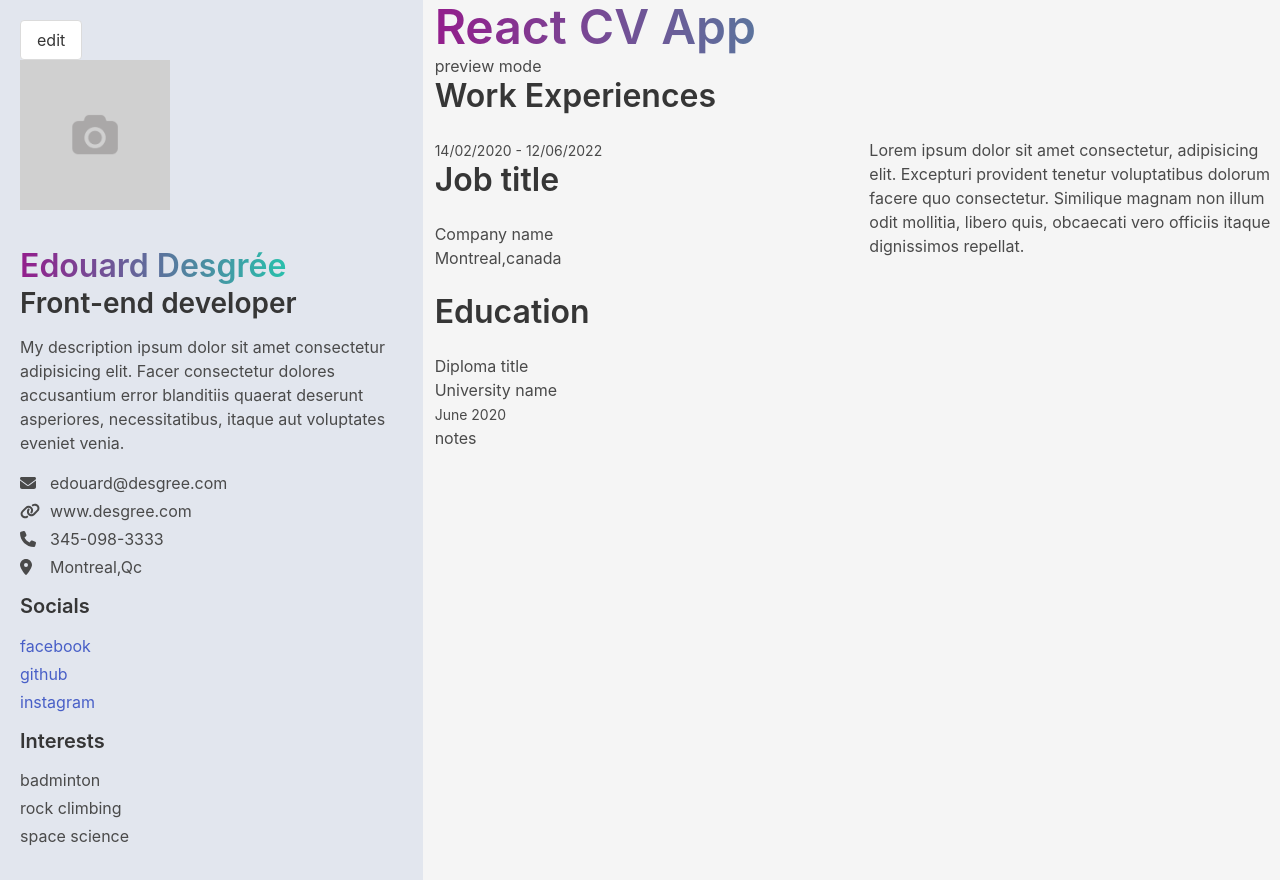
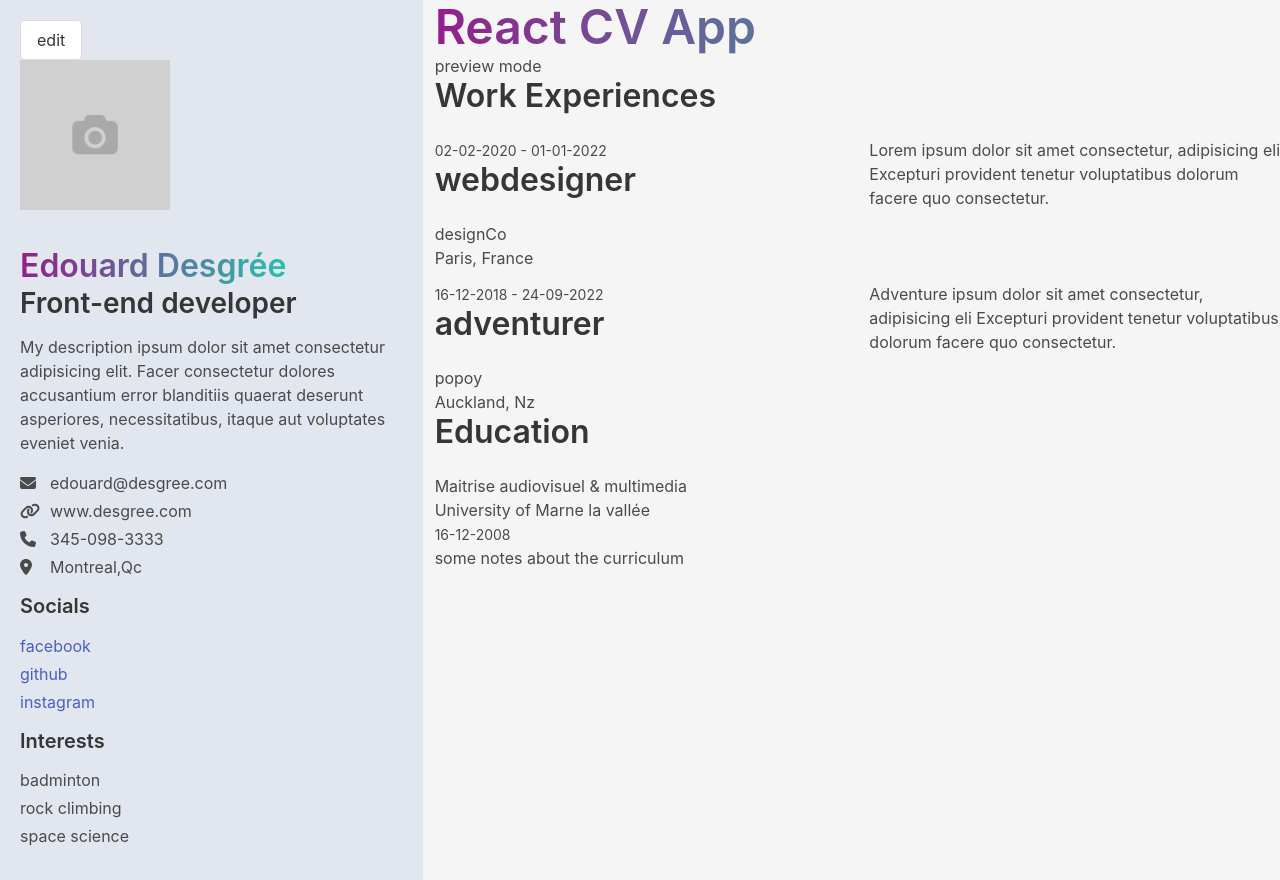
Before and after one commit to edesgree/react-cv-app, a React (Vite) app: page / in a window 1280 px wide. Built offline with nearby package versions, Linux system fonts and the light colour scheme.

Commit message:
add work and education components

```diff
--- a/src/App.jsx
+++ b/src/App.jsx
@@ -3,6 +3,8 @@ import data from './assets/data';
 import Interests from './components/Interests';
 import Intro from './components/Intro';
 import Socials from './components/Socials';
+import Work from './components/Work';
+import Education from './components/Education';
 import UserContact from './components/UserContact';
 import { FontAwesomeIcon } from '@fortawesome/react-fontawesome';
 import { library } from '@fortawesome/fontawesome-svg-core';
@@ -12,7 +14,6 @@ import {
   faPhone,
   faLocationDot
 } from '@fortawesome/free-solid-svg-icons';
-
 library.add(faEnvelope, faLink, faPhone, faLocationDot);
 
 function App() {
@@ -62,30 +63,8 @@ function App() {
           {editMode ? 'edit mode' : 'preview mode'}
         </header>
 
-        <h2 className="title">Work Experiences</h2>
-        <div className="work-item columns">
-          <div className="column">
-            <small> 14/02/2020 - 12/06/2022</small>
-            <h3 className="title">Job title</h3>
-            <h4>Company name</h4>
-            <span>Montreal,canada</span>
-          </div>
-          <div className="column">
-            <p>
-              Lorem ipsum dolor sit amet consectetur, adipisicing elit.
-              Excepturi provident tenetur voluptatibus dolorum facere quo
-              consectetur. Similique magnam non illum odit mollitia, libero
-              quis, obcaecati vero officiis itaque dignissimos repellat.
-            </p>
-          </div>
-        </div>
-        <h2 className="title">Education</h2>
-        <div className="education-item">
-          <h3>Diploma title</h3>
-          <h4>University name</h4>
-          <small> June 2020</small>
-          <p>notes</p>
-        </div>
+        <Work work={cvData.work} />
+        <Education education={cvData.education} />
       </div>
     </main>
   );
--- a/src/assets/data.js
+++ b/src/assets/data.js
@@ -16,6 +16,7 @@ const data = {
   interests: ['badminton', 'rock climbing', 'space science'],
   work: [
     {
+      id: 1,
       dateStart: '02-02-2020',
       dateEnd: '01-01-2022',
       jobTitle: 'webdesigner',
@@ -25,6 +26,7 @@ const data = {
       location: 'Paris, France'
     },
     {
+      id: 2,
       dateStart: '16-12-2018',
       dateEnd: '24-09-2022',
       jobTitle: 'adventurer',
@@ -36,6 +38,7 @@ const data = {
   ],
   education: [
     {
+      id: 1,
       dateGraduated: '16-12-2008',
       diplomaTitle: 'Maitrise audiovisuel & multimedia',
       schoolName: 'University of Marne la vallée',
--- /dev/null
+++ b/src/components/Education.jsx
@@ -0,0 +1,22 @@
+import React from 'react';
+
+export default function Education(props) {
+  const educationElements = props.education.map((item) => {
+    return (
+      <li key={item.id}>
+        <div className="education-item">
+          <h3>{item.diplomaTitle}</h3>
+          <h4>{item.schoolName}</h4>
+          <small> {item.dateGraduated}</small>
+          <p>{item.notes}</p>
+        </div>
+      </li>
+    );
+  });
+  return (
+    <section>
+      <h2 className="title">Education</h2>
+      <ul className="education-elements">{educationElements}</ul>
+    </section>
+  );
+}
--- /dev/null
+++ b/src/components/Work.jsx
@@ -0,0 +1,29 @@
+import React from 'react';
+
+export default function Work(props) {
+  const workElements = props.work.map((item) => {
+    return (
+      <li key={item.id}>
+        <div className="work-item columns">
+          <div className="column">
+            <small>
+              {item.dateStart} - {item.dateEnd}
+            </small>
+            <h3 className="title">{item.jobTitle}</h3>
+            <h4>{item.company}</h4>
+            <span>{item.location}</span>
+          </div>
+          <div className="column">
+            <p>{item.description}</p>
+          </div>
+        </div>
+      </li>
+    );
+  });
+  return (
+    <section>
+      <h2 className="title">Work Experiences</h2>
+      <ul className="work-elements">{workElements}</ul>
+    </section>
+  );
+}
```
